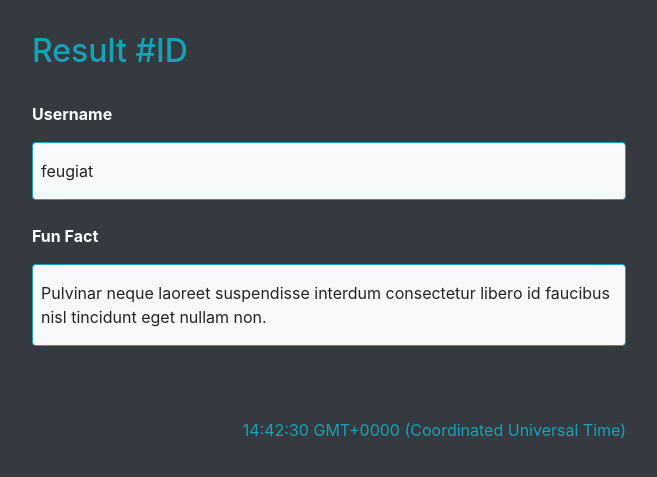
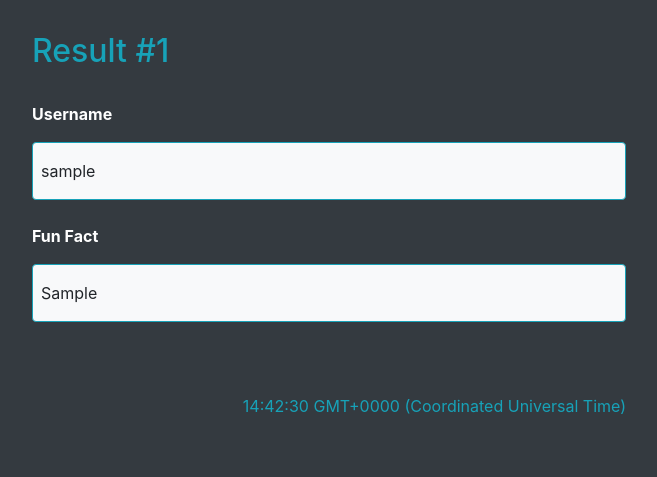
Before and after one commit to nullthefirst/Static2Django, a Django app: page /1/result/ in a window 1280 px wide. Shown: the top 477 px of the page, without its empty margins (311-968 px from the left). Run offline with Django 3.2, Linux system fonts and the light colour scheme; tables that the repository leaves empty hold one stand-in row (values such as "Sample post"); some libraries are stand-ins or nearby versions.

Commit message:
updated result focus template

```diff
--- a/templates/pages/result-focus.html
+++ b/templates/pages/result-focus.html
@@ -1,34 +1,15 @@
-<!DOCTYPE html>
-<html lang="en">
-    <head>
-        <meta charset="UTF-8" />
-        <meta name="viewport" content="width=device-width, initial-scale=1.0" />
-        <title>Fun Facter</title>
-        <!-- Custom Styling CSS -->
-        <link rel="stylesheet" href="../assets/style.css" />
-        <!-- Bootstrap CSS -->
-        <link
-            rel="stylesheet"
-            href="https://cdn.jsdelivr.net/npm/bootstrap@4.5.3/dist/css/bootstrap.min.css"
-        />
-        <!-- LineIcons CSS -->
-        <link
-            href="https://cdn.lineicons.com/2.0/LineIcons.css"
-            rel="stylesheet"
-        />
-    </head>
-    <body class="bg-dark">
-        <div class="container-fluid">
-            <div class="row">
-                <div class="col-sm-2 col-md-3"></div>
-                <div class="col-sm-8 col-md-6">
-                    <h2 class="underline text-info">Result #ID</h2>
+{% extends 'base.html' %}
+
+{% load static %}
+
+{% block content %}
+    <h2 class="underline text-info">Result #{{ result.id }}</h2>
 
     <br />
 
     <p class="text-white"><strong>Username</strong></p>
     <div class="bg-light border border-info rounded">
-                        <p class="px-2 pt-3">feugiat</p>
+        <p class="px-2 pt-3">{{ result.username }}</p>
     </div>
 
     <br />
@@ -36,39 +17,9 @@
     <p class="text-white"><strong>Fun Fact</strong></p>
     <div class="bg-light border border-info rounded">
         <p class="px-2 pt-3">
-                            Pulvinar neque laoreet suspendisse interdum
-                            consectetur libero id faucibus nisl tincidunt eget
-                            nullam non.
+            {{ result.fun_fact }}
         </p>
     </div>
 
     <br /><br /><br />
-
-                    <div class="footer">
-                        <div class="row">
-                            <div class="col-10 col-md-12">
-                                <i class="lni text-white lni-alarm-clock"></i>
-                                <span id="time" class="text-info"></span>
-                            </div>
-                            <div class="col-2 col-md-12">
-                                <button
-                                    type="button"
-                                    class="btn btn-link pt-2"
-                                    onclick="refreshTimeDisplay()"
-                                >
-                                    <i class="lni text-white lni-reload"></i>
-                                </button>
-                            </div>
-                        </div>
-                    </div>
-                </div>
-                <div class="col-sm-2 col-md-3"></div>
-            </div>
-        </div>
-        <!-- Custom JavaScript -->
-        <script src="../assets/main.js"></script>
-        <!-- Bootstrap JS -->
-        <script src="https://code.jquery.com/jquery-3.5.1.slim.min.js"></script>
-        <script src="https://cdn.jsdelivr.net/npm/bootstrap@4.5.3/dist/js/bootstrap.bundle.min.js"></script>
-    </body>
-</html>
+{% endblock %}
```
Lines whose indentation alone changed are shown as unchanged.
